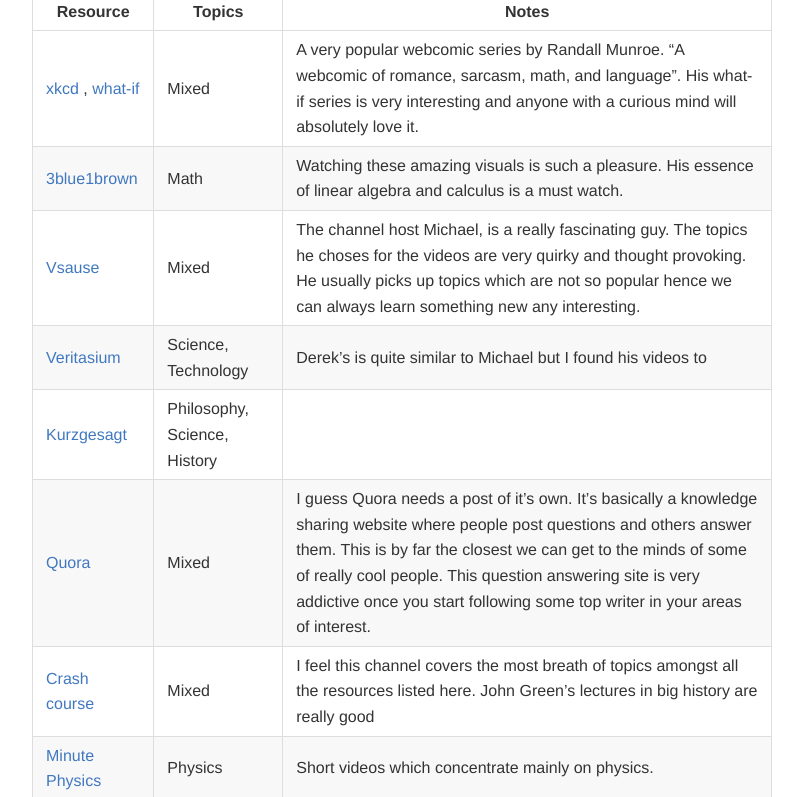
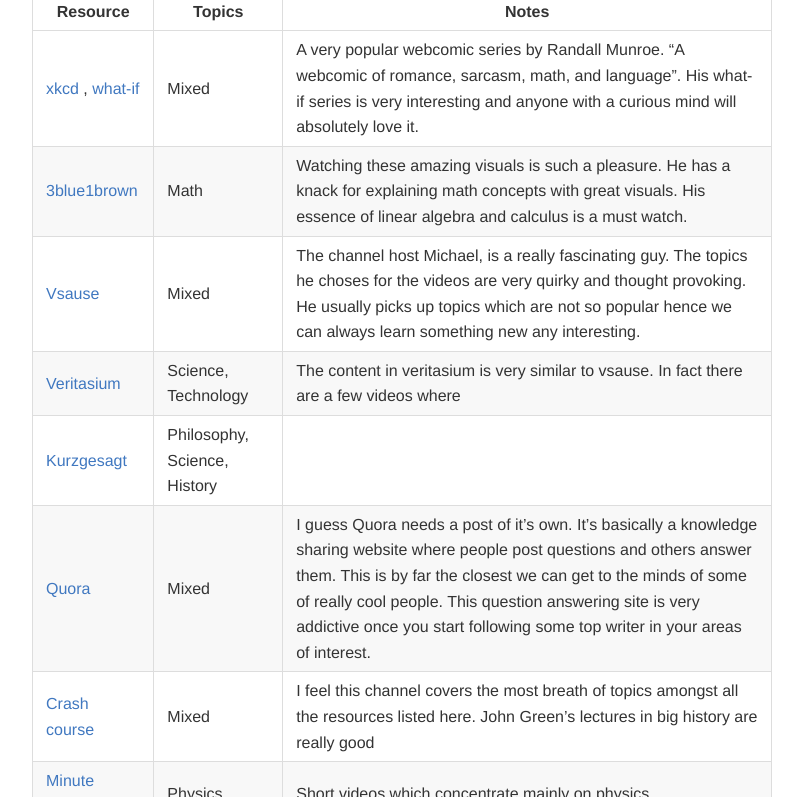
Before and after one commit to bhi5hmaraj/blog, a Jekyll site: the page built from _posts/2016-07-01-learning-in-the-internet-age.md, in a window 1280 px wide and 900 px high, scrolled down 707 px, cut to the strip 103-900 px from the top of the window. Shown: the whole strip, without its empty margins (238-1041 px from the left). Built offline with Jekyll 4.4.1, drawn with Linux system fonts in a browser that asks for light colours; nearby versions of some CDN libraries; Markdown is read by kramdown in place of the engine named in the settings; some of the changed text lies outside the part shown.

```diff
--- a/_config.yml
+++ b/_config.yml
@@ -3,7 +3,7 @@ plugins: [jemoji, jekyll-paginate]
 
 # Site settings
 title: The curse of Knowledge
-email: bs386@snu.edu.in
+email: initialismOfMyName386@snu.edu.in
 description:
 baseurl: "/blog" # the subpath of your site, e.g. /blog/
 url: "" # the base hostname & protocol for your site
@@ -17,5 +17,5 @@ highlighter: rouge
 redcarpet:
   extensions: ["no_intra_emphasis", "tables", "autolink", "strikethrough", "fenced_code_blocks", "with_toc_data"]
 
-paginate: 10
+paginate: 5
 paginate_path: blog/p:num
--- a/_posts/2016-07-01-learning-in-the-internet-age.md
+++ b/_posts/2016-07-01-learning-in-the-internet-age.md
@@ -19,9 +19,9 @@ Lets start with a good [xkcd](https://www.xkcd.com/731/) comic
 | Resource                                                     | Topics                       | Notes                                                        |
 | ------------------------------------------------------------ | ---------------------------- | ------------------------------------------------------------ |
 | [xkcd](https://xkcd.com) , [what-if](https://what-if.xkcd.com/) | Mixed                        | A very popular webcomic series by Randall Munroe. "A webcomic of romance,  sarcasm, math, and language". His what-if series is very interesting and anyone with a curious mind will absolutely love it. |
-| [3blue1brown](https://www.youtube.com/channel/UCYO_jab_esuFRV4b17AJtAw/featured) | Math                         | Watching these amazing visuals is such a pleasure. His essence of linear algebra and calculus is a must watch. |
+| [3blue1brown](https://www.youtube.com/channel/UCYO_jab_esuFRV4b17AJtAw/featured) | Math                         | Watching these amazing visuals is such a pleasure. He has a knack for explaining math concepts with great visuals. His essence of linear algebra and calculus is a must watch. |
 | [Vsause](https://www.youtube.com/user/Vsauce)                | Mixed                        | The channel host Michael, is a really fascinating guy. The topics he choses for the videos are very quirky and thought provoking. He usually picks up topics which are not so popular hence we can always learn something new any interesting. |
-| [Veritasium](https://www.youtube.com/user/1veritasium)       | Science, Technology          | Derek's is quite similar to Michael but I found his videos to |
+| [Veritasium](https://www.youtube.com/user/1veritasium)       | Science, Technology          | The content in veritasium is very similar to vsause. In fact there are a few videos where |
 | [Kurzgesagt](https://www.youtube.com/channel/UCsXVk37bltHxD1rDPwtNM8Q) | Philosophy, Science, History |                                                              |
 | [Quora](https://www.quora.com/)                              | Mixed                        | I guess Quora needs a post of it's own. It's basically a knowledge sharing website where people post questions and others answer them. This is by far the closest we can get to the minds of some of really cool people. This question answering site is very addictive once you start following some top writer in your areas of interest. |
 | [Crash course](https://www.youtube.com/user/crashcourse)     | Mixed                        | I feel this channel covers the most breath of topics amongst all the resources listed here. John Green's lectures in big history are really good |
```
Also changed, not shown: other parts of _posts/2016-07-01-learning-in-the-internet-age.md (+1 -1 lines).
